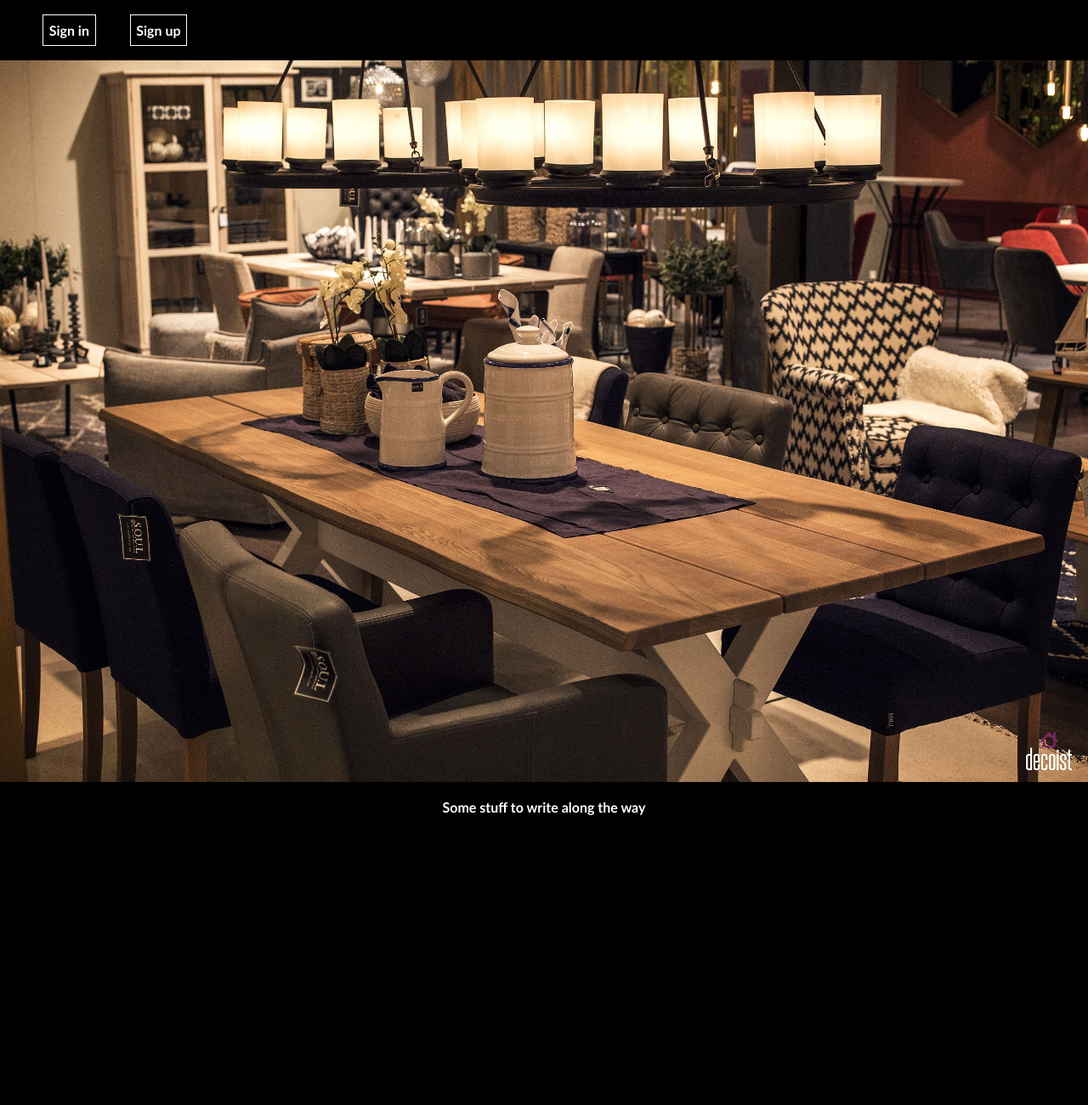
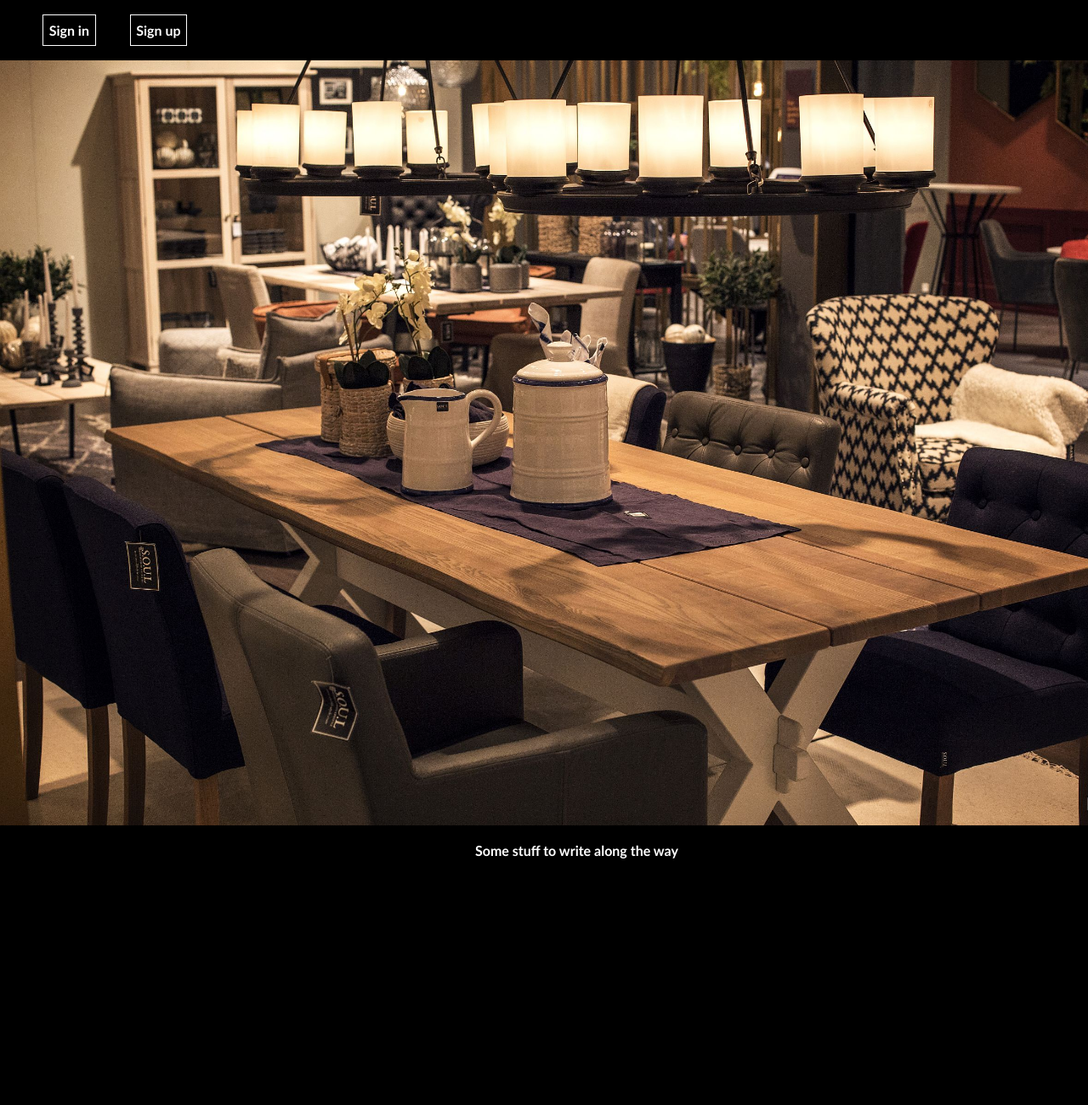
Before and after one commit to EyasSh/RestaurantUI, a plain HTML site: page Index.html in a window 1280 px wide. Shown: the top 1300 px of the page at 85% size. Drawn offline with Linux system fonts and the light colour scheme.

Commit message:
Add files via upload

```diff
--- a/home.css
+++ b/home.css
@@ -9,7 +9,7 @@ body
     border-top-right-radius: 20px;
     border-bottom-left-radius: 20px;
     border-bottom-right-radius: 20px;
-    width: 17px;
+    width: 10px;
 }
 
 ::-webkit-scrollbar-track{
@@ -33,7 +33,7 @@ body
     display: flex;
     padding: 8px 8px 8px 50px;
     flex-direction: row;
-    width: 100vw;
+    width: 100.1vw;
     min-height: 25px;
     height: calc(4.25vh * 1.618);
     top: 0%;
@@ -85,7 +85,7 @@ body
 }
 img
 {
-    width:100%;
+    width:106vw;
     height: 50%;
     float: none;
     margin: 0;
@@ -95,7 +95,7 @@ img
 .low
 {
     height: 70vh;
-    width: 100%;
+    width: 106vw;
     background-color: black;
     bottom: 0%;
     margin: 0%;
```
